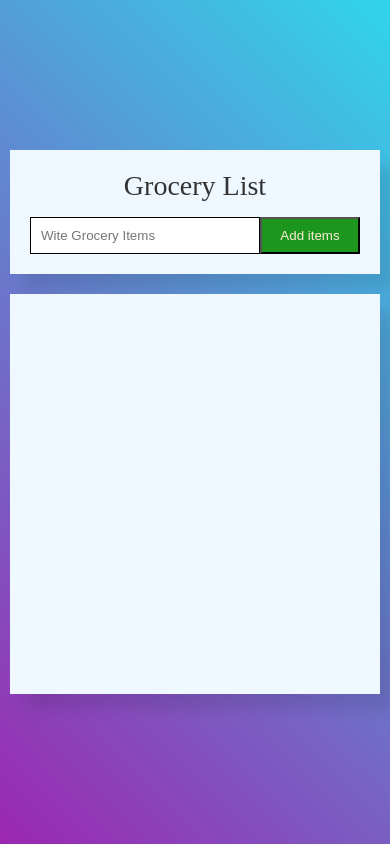
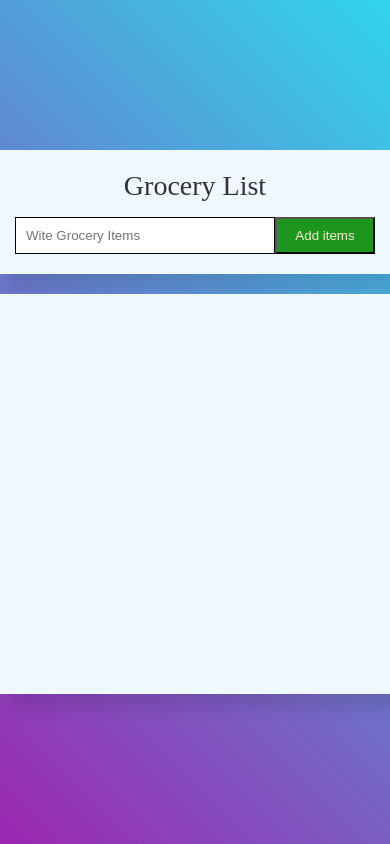
Before and after one commit to jagjotsingh7935/Grocery-List, a plain HTML site: page index.html in a window 390 px wide. Drawn offline with Linux system fonts and the light colour scheme.

Commit message:
Update style.css

```diff
--- a/style.css
+++ b/style.css
@@ -115,21 +115,3 @@ body{
     background-size: cover;
     cursor: pointer;
 }
-
-
-
-@media (max-width: 920px) {
-    .container {
-        width: 100%;
-        padding: 10px;
-    }
-
-    .container .box {
-        width: 100%;
-    }
-
-    .container ol {
-        padding: 10px;
-        background-size: 100% 50px; /* Ensure lines are responsive */
-    }
-}
```
